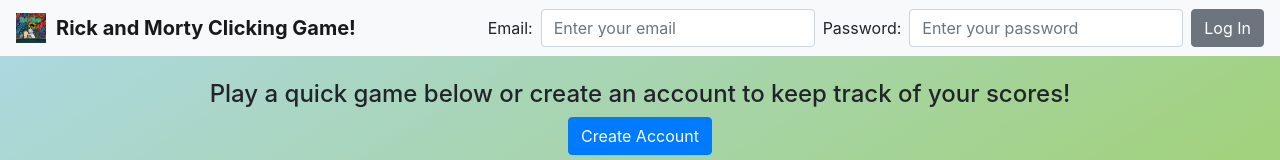
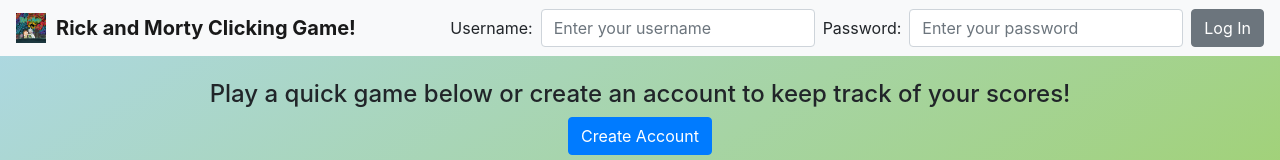
Before and after one commit to mdamian9/rick-and-morty-mern, a React (Create React App) app in the folder client/: page / in a window 1280 px wide. Shown: the top 160 px of the page. Built offline with nearby package versions, Linux system fonts and the light colour scheme.

Commit message:
Small fix to SignupForm (handleFormSubmit), used axios to test /signup route, works successfully

```diff
--- a/client/src/components/LandingNavbar/LandingNavbar.js
+++ b/client/src/components/LandingNavbar/LandingNavbar.js
@@ -14,14 +14,14 @@
 
     handleFormSubmit = event => {
         event.preventDefault();
-        // Extract email and password from event.target
-        const { email, password } = event.target;
-        console.log(`email: ${email.value}, password: ${password.value}`);
+
+        console.log(this.state);
+
         // Clear form fields
-        document.getElementById('login-form').reset();
+        event.target.reset();
         // Reset state
         this.setState({
-            email: '',
+            username: '',
             password: ''
         });
     };
@@ -35,10 +35,10 @@
                 <Nav className='ml-auto' navbar>
                     <Form inline id="login-form" onSubmit={this.handleFormSubmit}>
                         <FormGroup className='mb-2 mr-sm-2 mb-sm-0'>
-                            <Label for='login-email' className='mr-sm-2'>Email:</Label>
-                            <Input type="email"
-                                name="email" id="login-email"
-                                placeholder="Enter your email"
+                            <Label for='login-username' className='mr-sm-2'>Username:</Label>
+                            <Input type="text"
+                                name="username" id="login-username"
+                                placeholder="Enter your username"
                                 onChange={this.handleChange}
                             />
                         </FormGroup>
--- a/client/src/components/SignupForm/SignupForm.js
+++ b/client/src/components/SignupForm/SignupForm.js
@@ -1,5 +1,6 @@
 import React, { Component } from 'react';
 import { Button, Form, FormGroup, Label, Input } from 'reactstrap';
+import axios from 'axios';
 
 class SignupForm extends Component {
 
@@ -14,7 +15,9 @@
     handleFormSubmit = event => {
         event.preventDefault();
 
-        console.log(this.state);
+        axios.post('/signup', this.state).then(res => {
+            console.log(res.data.message);
+        });
 
         // Clear form fields
         event.target.reset();
@@ -28,7 +31,7 @@
 
     render = () => {
         return (
-            <Form>
+            <Form onSubmit={this.handleFormSubmit}>
                 <FormGroup>
                     <Label for='signup-email'>Email:</Label>
                     <Input type='email' name='email' id='signup-email'
```
